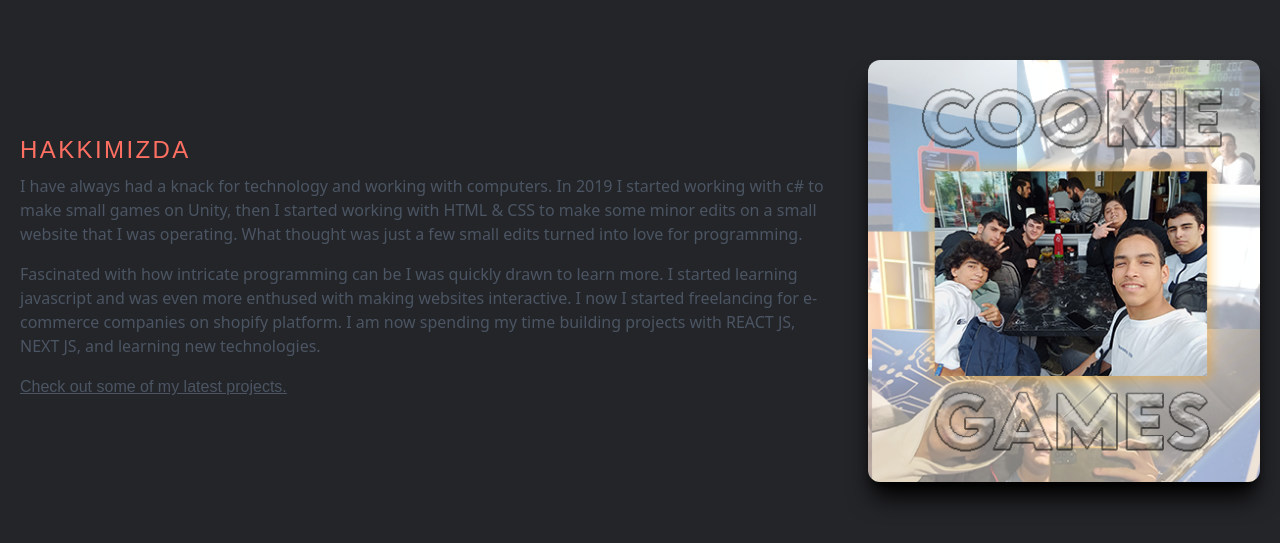
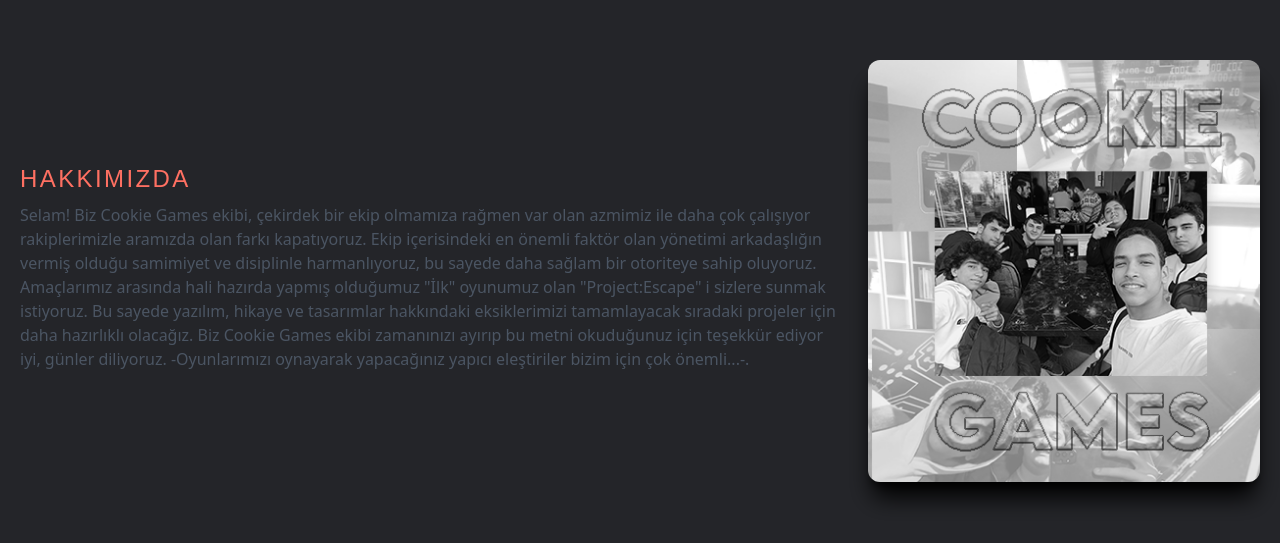
Before and after one commit to Cookie-Games-Kozmos/cookie-games, a Next.js app: page / in a window 1280 px wide. Shown: the part 937-1480 px from the top of the page. Built offline with nearby package versions, Linux system fonts and the light colour scheme.

Commit message:
Changing the about us

```diff
--- a/components/About.js
+++ b/components/About.js
@@ -14,25 +14,21 @@
             Hakkımızda
           </a>
           <p className="py-2 text-gray-600">
-            I have always had a knack for technology and working with computers.
-            In 2019 I started working with c# to make small games on Unity, then
-            I started working with HTML & CSS to make some minor edits on a
-            small website that I was operating. What thought was just a few
-            small edits turned into love for programming.
-          </p>
-          <p className="py-2 text-gray-600">
-            Fascinated with how intricate programming can be I was quickly drawn
-            to learn more. I started learning javascript and was even more
-            enthused with making websites interactive. I now I started
-            freelancing for e-commerce companies on shopify platform. I am now
-            spending my time building projects with REACT JS, NEXT JS, and
-            learning new technologies.
-          </p>
-          <p className="py-2 text-gray-600 underline curser-pointer">
-            <Link href="/#projects">Check out some of my latest projects.</Link>
+            Selam! Biz Cookie Games ekibi, çekirdek bir ekip olmamıza rağmen var
+            olan azmimiz ile daha çok çalışıyor rakiplerimizle aramızda olan
+            farkı kapatıyoruz. Ekip içerisindeki en önemli faktör olan yönetimi
+            arkadaşlığın vermiş olduğu samimiyet ve disiplinle harmanlıyoruz, bu
+            sayede daha sağlam bir otoriteye sahip oluyoruz. Amaçlarımız
+            arasında hali hazırda yapmış olduğumuz "İlk" oyunumuz olan
+            "Project:Escape" i sizlere sunmak istiyoruz. Bu sayede yazılım,
+            hikaye ve tasarımlar hakkındaki eksiklerimizi tamamlayacak sıradaki
+            projeler için daha hazırlıklı olacağız. Biz Cookie Games ekibi
+            zamanınızı ayırıp bu metni okuduğunuz için teşekkür ediyor iyi,
+            günler diliyoruz. -Oyunlarımızı oynayarak yapacağınız yapıcı
+            eleştiriler bizim için çok önemli...-.
           </p>
         </div>
-        <div className="w-full h-auto m-auto shadow-xl shadow-black rounded-xl flex item-center justify-center hover:scale-105 ease-in duration-300">
+        <div className="w-full h-auto m-auto shadow-xl shadow-black rounded-xl flex item-center justify-center hover:scale-105 ease-in duration-300 transition-all filter grayscale hover:grayscale-0">
           <Image
             className="rounded-xl"
             src="/assets/cookieweb.png"
```
